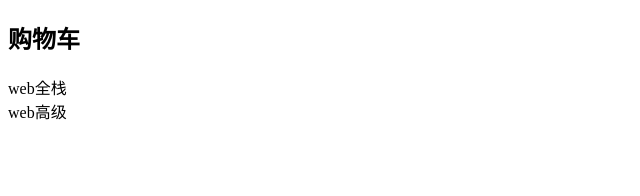
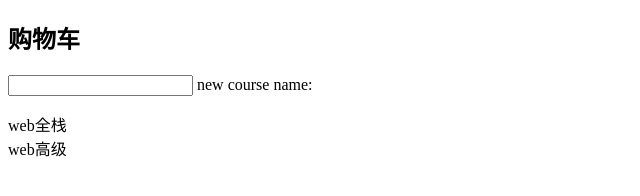
Before and after one commit to thinkerr24/learnVue, a plain HTML site: page helloworld/cart.html in a window 1280 px wide. Shown: the whole page, without its empty margins (0-640 px from the left). Drawn offline with Linux system fonts and the light colour scheme.

Commit message:
v-model基本用法:输入绑定

```diff
--- a/helloworld/cart.html
+++ b/helloworld/cart.html
@@ -19,12 +19,19 @@
             <!-- 插值文本 -->
             {{title}}
         </h2>
-        <!-- 列表渲染 -->
+        <!-- v-model输入绑定(可以通过F12控制台app._data.course 取值或者赋值) -->
+        <p>
+            <input type="text" v-model="course">
+            <span>new course name:{{course}}</span>
+        </p>
+        <!-- v-for列表渲染 -->
         <div v-for="c in courses" :key="c">
             {{ c }}
         </div>
     </div>
     <script src="./script/vue.js"></script>
+    <!-- If can access network -->
+    <!-- <script src="https://cdn.jsdelivr.net/npm/vue/dist/vue.js"></script> -->
     <script>
         // 1. 创建vue实例
         const app = new Vue({
@@ -33,7 +40,8 @@
                 return {
                     title: '购物车',
                     titleMsg: '购物车文本提示信息',
-                    courses: ['web全栈', 'web高级']
+                    courses: ['web全栈', 'web高级'],
+                    course: ''
                 }
             },
         });
```
